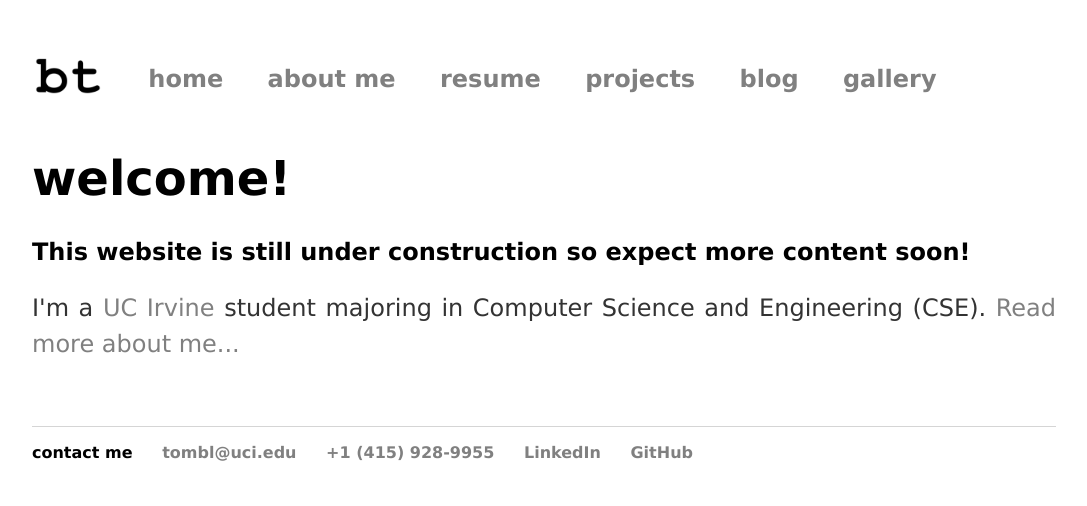
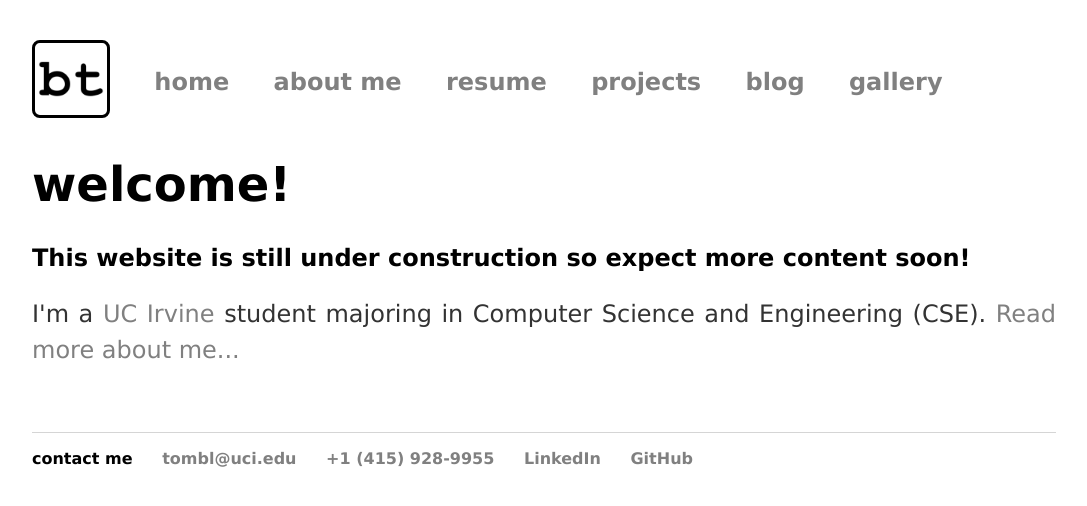
Before and after one commit to BTx123/BTx123.github.io, a Jekyll site: the page built from index.html, in a window 1280 px wide. Shown: the top 506 px of the page, without its empty margins (96-1183 px from the left). Built offline with Jekyll 4.4.1, drawn with Linux system fonts in a browser that asks for light colours; nearby versions of some CDN libraries.

Commit message:
Update to min css

```diff
--- a/_layouts/default.html
+++ b/_layouts/default.html
@@ -16,7 +16,7 @@
         <meta name="msapplication-config" content="/icons/browserconfig.xml" />
         <meta name="theme-color" content="#ffffff" />
         <!-- main stylesheet -->
-        <link async rel="stylesheet" type="text/css" href="/css/main.css" />
+        <link async rel="stylesheet" type="text/css" href="/css/main.min.css" />
         <!-- lighbox stylesheet -->
         <link async rel="stylesheet" href="/css/lightbox.min.css" />
         <!-- jQuery -->
```
